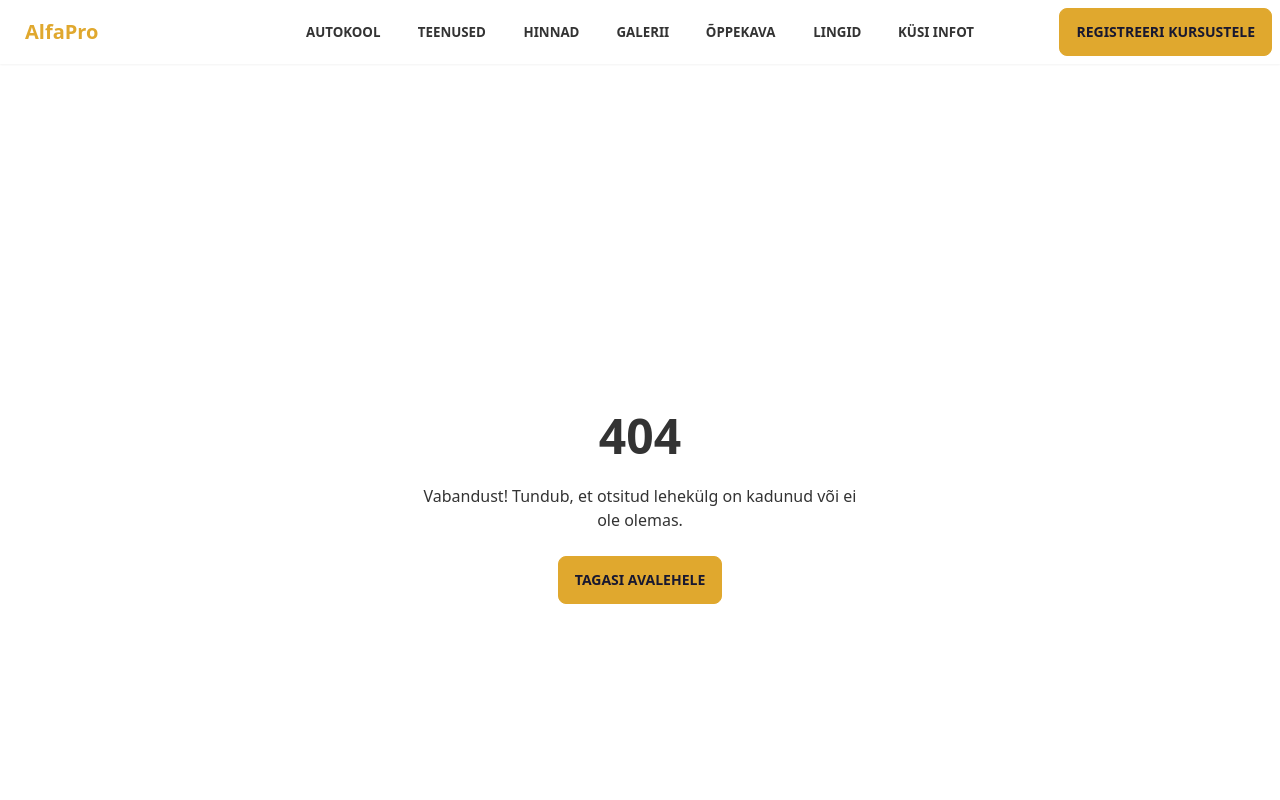
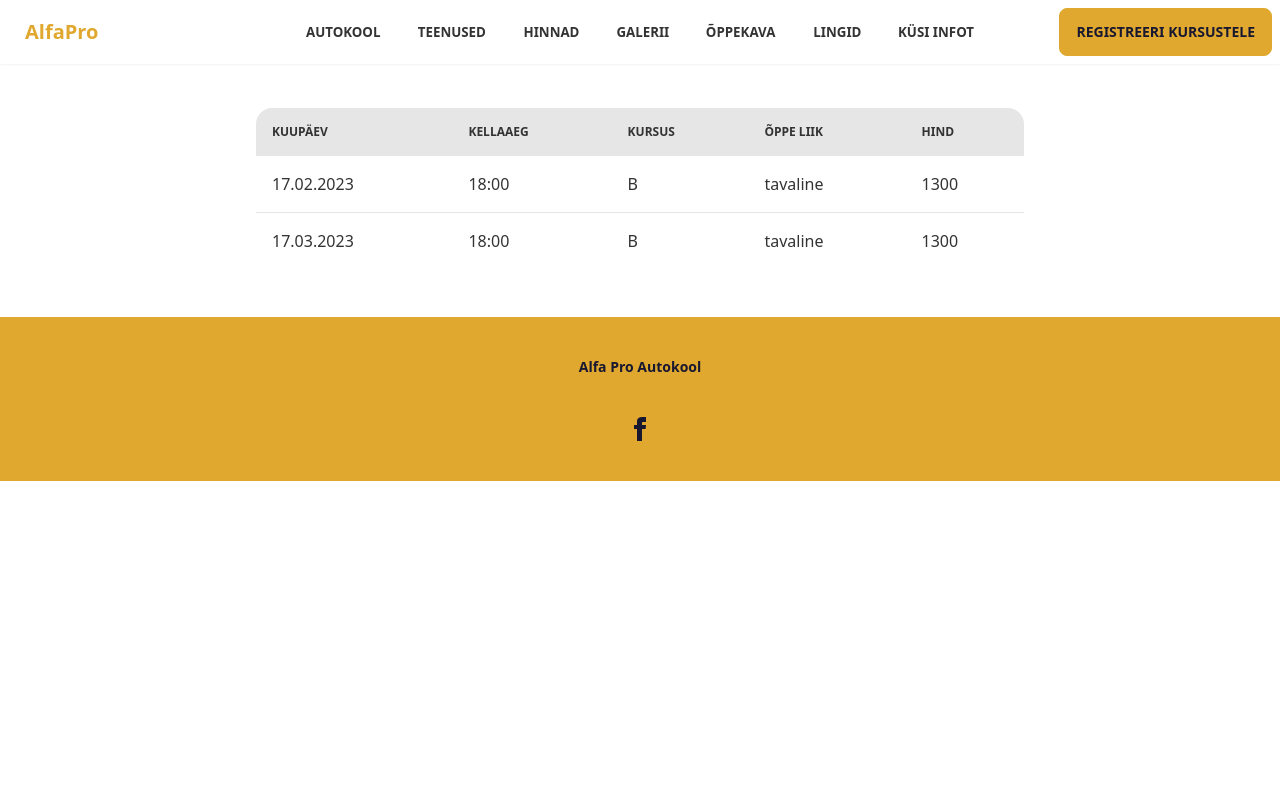
Before and after one commit to Appstatis/alfapro, a Next.js app: page /kava in a window 1280 px wide. Before the commit this address had no page. Shown: the top 800 px of the page. Built offline with nearby package versions, Linux system fonts and the light colour scheme.

Commit message:
kava page implementation

```diff
--- /dev/null
+++ b/src/pages/kava.tsx
@@ -0,0 +1,13 @@
+import { Hero } from "@/components/Hero";
+import { KavaTable } from "@/components/pages/kava/KavaTable";
+import kava from "@/data/kava.json";
+
+const Kava = () => {
+  return (
+    <div className="overflow-x-auto">
+      <KavaTable kava={kava} />
+    </div>
+  );
+};
+
+export default Kava;
```
